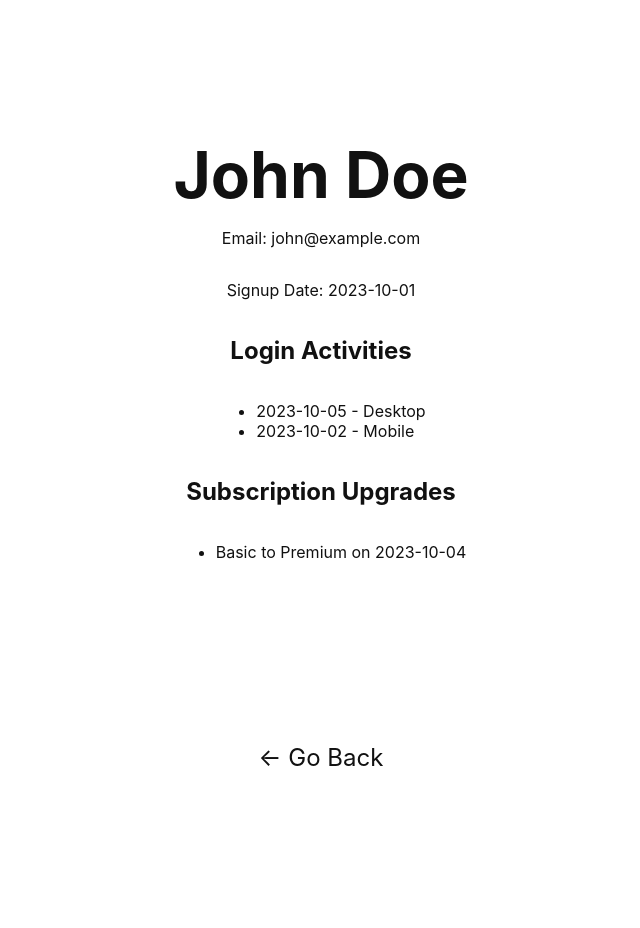
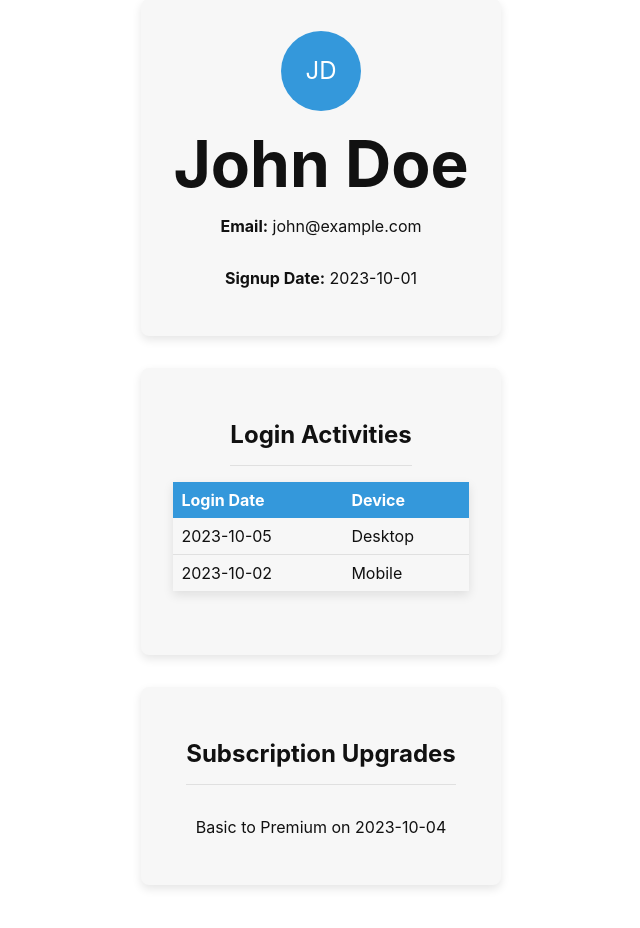
Before and after one commit to xeniakadar/samwell-test, a Next.js app: page /users/1 in a window 1280 px wide. Shown: the top 928 px of the page, without its empty margins (319-959 px from the left). Before the commit the page ends 800 px from the top, so only its background shows below. Built offline with nearby package versions, Linux system fonts and the light colour scheme.

Commit message:
added nicer layout

```diff
--- a/components/sharedstyles.tsx
+++ b/components/sharedstyles.tsx
@@ -1,4 +1,5 @@
 import styled from "styled-components";
+import { FaStar, FaUser, FaArrowUp } from "react-icons/fa";
 
 const Container = styled.div`
   padding: 0 0.5rem;
@@ -24,6 +25,10 @@ const Title = styled.h1`
   font-size: 4rem;
   text-align: center;
   text-decoration: none;
+
+  @media (max-width: 600px) {
+    font-size: 3rem;
+  }
 
   a {
     color: ${({ theme }) => theme.colors.secondary};
@@ -85,25 +90,108 @@ const UserList = styled.ul`
   }
 `;
 
+const DashCard = styled.div`
+  background: #3498db;
+  border-radius: 8px;
+  padding: 1rem;
+  margin: 1rem;
+  display: flex;
+  align-items: center;
+  justify-content: space-between;
+  width: 179px;
+  color: white;
+  box-shadow: 0px 4px 10px rgba(0, 0, 0, 0.1);
+  transition: transform 0.3s ease, box-shadow 0.3s ease;
+
+  @media (max-width: 600px) {
+    width: calc(100% - 2rem);
+  }
+
+  &:hover {
+    transform: scale(1.02);
+    box-shadow: 0px 6px 15px rgba(0, 0, 0, 0.2);
+  }
+
+  h3 {
+    margin: 0;
+    font-size: 1.5rem;
+  }
+
+  p {
+    margin: 0;
+    font-size: 1rem;
+  }
+
+  svg {
+    font-size: 2rem;
+  }
+`;
+
+const InfoCard = styled.div`
+  background-color: #f7f7f7;
+  border-radius: 8px;
+  padding: 2rem;
+  margin: 1rem 0;
+  width: 100%;
+  max-width: 600px;
+  display: flex;
+  flex-direction: column;
+  align-items: center;
+  box-shadow: 0px 4px 10px rgba(0, 0, 0, 0.1);
+
+  @media (max-width: 600px) {
+    max-width: 100%;
+  }
+
+  h2 {
+    border-bottom: 1px solid #e0e0e0;
+    padding-bottom: 1rem;
+    margin-bottom: 1rem;
+    font-size: 1.5rem;
+  }
+
+  h3 {
+    margin: 1rem 0;
+    color: #555;
+  }
+`;
+
+const BoldText = styled.span`
+  font-weight: bold;
+`;
+
 const StyledTable = styled.table`
   width: 100%;
   max-width: 600px;
   border-collapse: collapse;
   margin-bottom: 2rem;
+  box-shadow: 0px 4px 10px rgba(0, 0, 0, 0.1);
+
+  @media (max-width: 600px) {
+    max-width: 100%;
+    th,
+    td {
+      padding: 0.25rem;
+    }
+  }
 
   th,
   td {
-    border: 1px solid #e0e0e0;
     padding: 0.5rem;
     text-align: left;
   }
 
   th {
-    background-color: #f7f7f7;
+    background-color: #3498db;
+    color: white;
   }
 
-  tr:nth-child(even) {
-    background-color: #f2f2f2;
+  tr {
+    border-bottom: 1px solid #e0e0e0;
+
+    &:last-child {
+      border-bottom: none;
+    }
   }
 
   a {
@@ -117,6 +205,19 @@ const StyledTable = styled.table`
   }
 `;
 
+const Avatar = styled.div`
+  background-color: #3498db;
+  border-radius: 50%;
+  width: 80px;
+  height: 80px;
+  display: flex;
+  align-items: center;
+  justify-content: center;
+  font-size: 1.5rem;
+  color: white;
+  margin-bottom: 1rem;
+`;
+
 export {
   Container,
   Main,
@@ -126,4 +227,8 @@ export {
   Summary,
   UserList,
   StyledTable,
+  DashCard,
+  InfoCard,
+  Avatar,
+  BoldText,
 };
--- a/pages/users/[id].tsx
+++ b/pages/users/[id].tsx
@@ -4,6 +4,10 @@ import {
   Main,
   Title,
   Description,
+  InfoCard,
+  Avatar,
+  StyledTable,
+  BoldText,
 } from "../../components/sharedstyles";
 import Link from "next/link";
 import { GetServerSidePropsContext } from "next";
@@ -75,6 +79,13 @@ interface UserActivityProps {
   upgrades: Upgrade[];
 }
 
+function getInitials(name: string) {
+  return name
+    .split(" ")
+    .map((n) => n[0])
+    .join("");
+}
+
 export default function UserActivityPage({
   userSignup,
   logins,
@@ -83,39 +94,57 @@ export default function UserActivityPage({
   return (
     <Container>
       <Main>
-        <Title>{userSignup.name}</Title>
-        <p>Email: {userSignup.email}</p>
-        <p>Signup Date: {userSignup.signupDate}</p>
+        <Description>
+          <Link href="/">&larr; Go Back</Link>
+        </Description>
+        <InfoCard>
+          <Avatar>{getInitials(userSignup.name)}</Avatar>
+          <Title>{userSignup.name}</Title>
+          <p>
+            <BoldText>Email:</BoldText> {userSignup.email}
+          </p>
+          <p>
+            <BoldText>Signup Date:</BoldText> {userSignup.signupDate}
+          </p>
+        </InfoCard>
 
-        <h2>Login Activities</h2>
-        <ul>
+        <InfoCard>
+          <h2>Login Activities</h2>
           {logins.length ? (
-            logins.map((login) => (
-              <li key={login.userId}>
-                {login.date} - {login.device}
-              </li>
-            ))
+            <StyledTable>
+              <thead>
+                <tr>
+                  <th>Login Date</th>
+                  <th>Device</th>
+                </tr>
+              </thead>
+              <tbody>
+                {logins.map((login) => (
+                  <tr key={login.userId}>
+                    <td>{login.date}</td>
+                    <td>{login.device}</td>
+                  </tr>
+                ))}
+              </tbody>
+            </StyledTable>
           ) : (
             <h3>No logins yet</h3>
           )}
-        </ul>
+        </InfoCard>
 
-        <h2>Subscription Upgrades</h2>
-        <ul>
+        <InfoCard>
+          <h2>Subscription Upgrades</h2>
           {upgrades.length ? (
             upgrades.map((upgrade) => (
-              <li key={upgrade.userId}>
+              <p key={upgrade.userId}>
                 {upgrade.oldPlan} to {upgrade.newPlan} on {upgrade.upgradeDate}
-              </li>
+              </p>
             ))
           ) : (
             <h3>No upgrades yet</h3>
           )}
-        </ul>
+        </InfoCard>
       </Main>
-      <Description>
-        <Link href="/">&larr; Go Back</Link>
-      </Description>
     </Container>
   );
 }
```
Also changed, not shown: package.json (+7 -0 lines), pages/index.tsx (+25 -7 lines), 1 other file (tests, documents, lock files or other folders).
